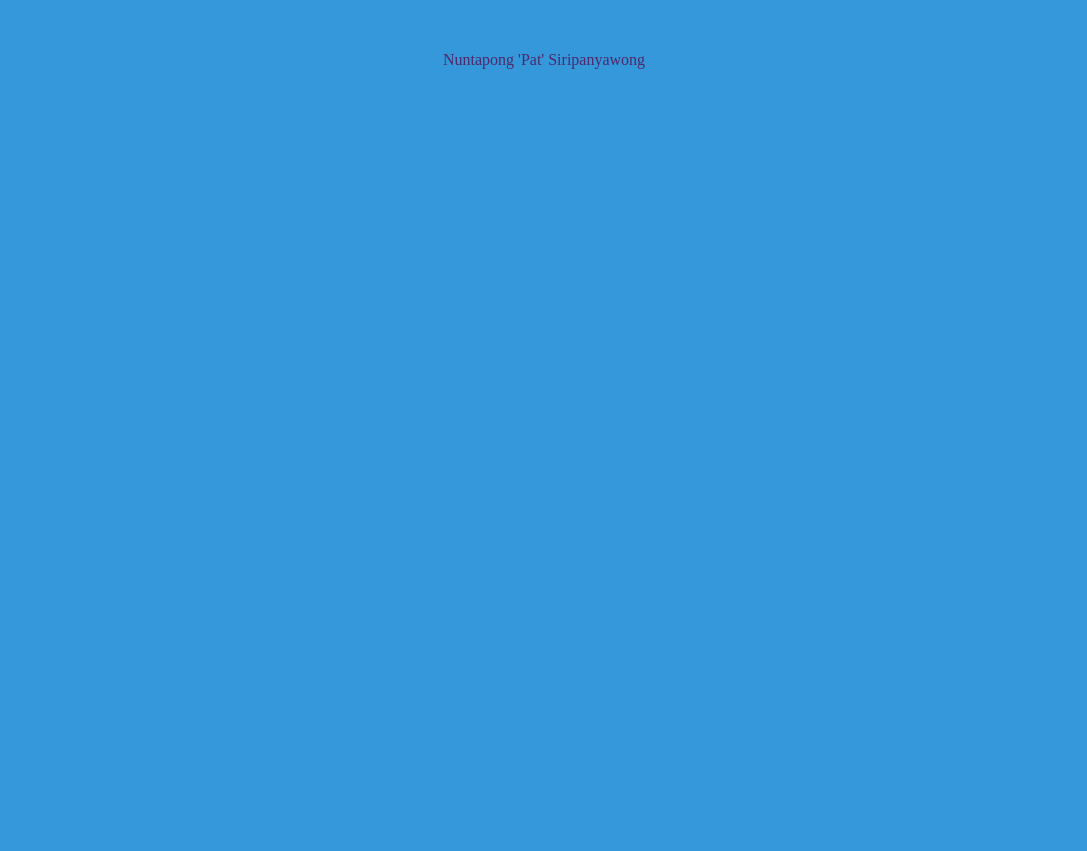
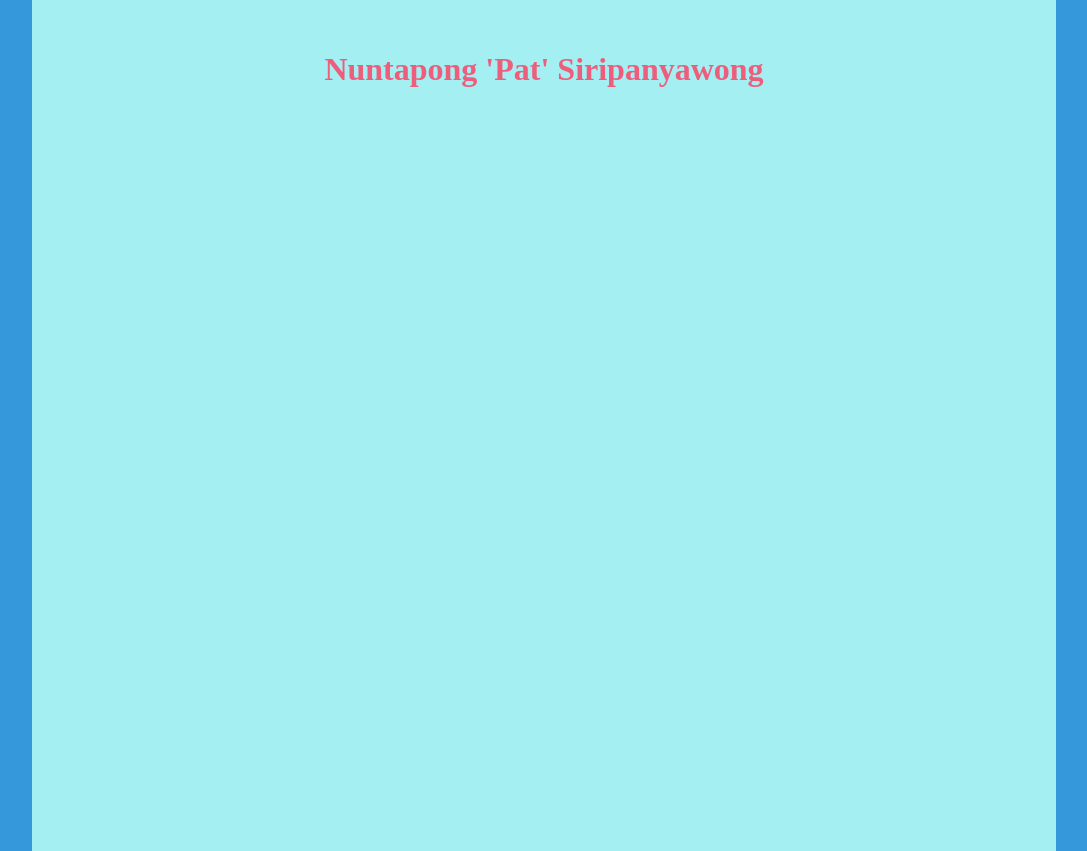
Before and after one commit to NuntapongS/my-portfolio2, a React (Create React App) app: page / in a window 1280 px wide. Shown: the whole page, without its empty margins (96-1183 px from the left). Built offline with nearby package versions, Linux system fonts and the light colour scheme.

Commit message:
add: color when hover on landing1

```diff
--- a/src/styles/portfolio.css
+++ b/src/styles/portfolio.css
@@ -2,6 +2,20 @@
     display: flex;
     min-height: 800px;
     justify-content: center;
-    color: #4D296A;
+    color: #EE5E7C;
     padding-top: 5%;
+    background-color: #A3EFF2;
+    font-weight: bold;
+    transition: 0.2s;
 }
+
+.landing1:hover {
+    background-color: #4856DE;
+    color: #fff;
+}
+
+.title-name {
+    font-size: 2rem;
+    font-weight: bold;
+    margin-bottom: 0;
+}
```
